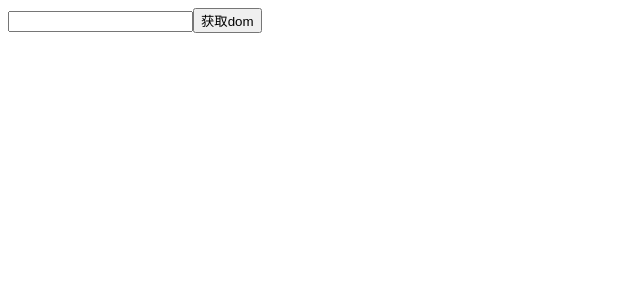
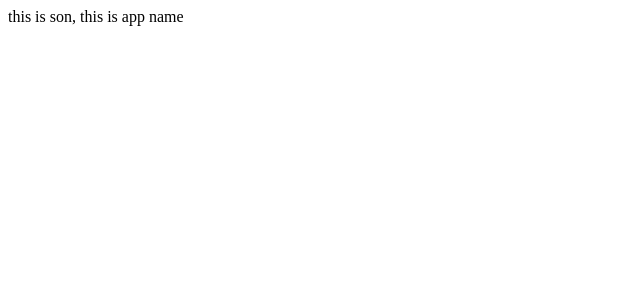
Before and after one commit to Acyco/StudyReact, a React (Create React App) app in the folder react-basic/: page / in a window 1280 px wide. Shown: the top 300 px of the page, without its empty margins (0-640 px from the left). Built offline with nearby package versions, Linux system fonts and the light colour scheme.

Commit message:
组件通信：父传子-基础实现

```diff
--- a/react-basic/src/App.js
+++ b/react-basic/src/App.js
@@ -1,24 +1,19 @@
 // 项目的根组件
 // App -> index.js -> public/index.html
 
-// 1. useRef生成ref对象，绑定到dom标签上
-// 2. dom可用时，ref.current获取dom
-// 渲染完毕之后dom生成之后才可用。
-
-import {useRef} from "react";
+// 1. 父组件传递数据 - 在子组件标签上 `绑定属性`，
+// 2. 子组件接收数据 - 子组件通过 `props 参数` 接收数据。
+function Son(props) {
+  // props:对象里面包含了父组件传递过来的所有数据
+  console.log(props)
+  return <div>this is son, {props.name}</div>
+}
 
 function App() {
-
-  const inputRef = useRef(null)
-  const showDom = () => {
-    console.dir(inputRef.current)
-  }
-
+  const name = 'this is app name'
     return (
        <div>
-         <input
-           type="text" ref={inputRef} />
-         <button onClick={showDom}>获取dom</button>
+         <Son name={name}/>
         </div>
     );
 }
```
Also changed, not shown: 1 other file (tests, documents, lock files or other folders).
